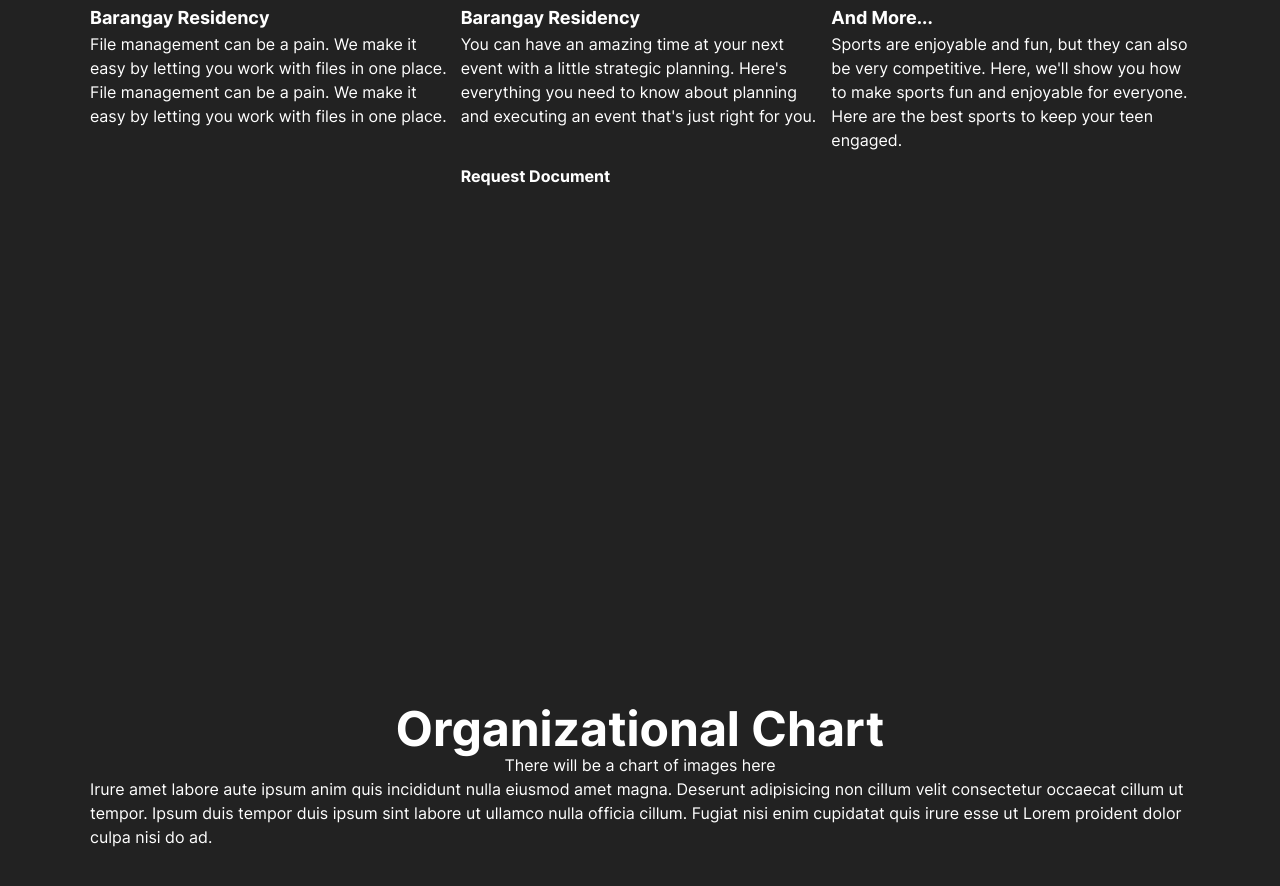
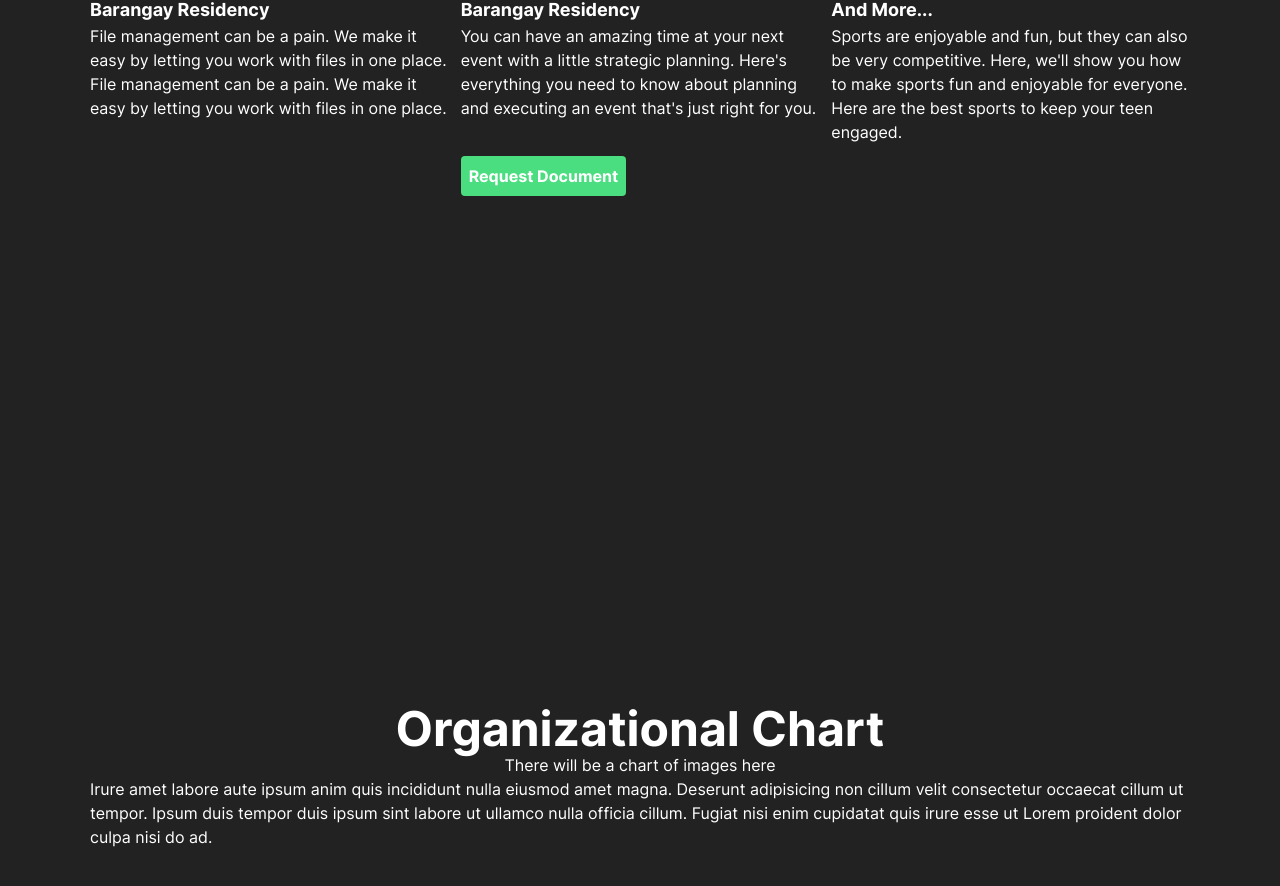
Before and after one commit to SejiMe/profiling-offline, a Next.js app in the folder Client/: page / in a window 1280 px wide. Shown: the part 2183-3069 px from the top of the page. Built offline with nearby package versions, Linux system fonts and the light colour scheme; no server answers.

Commit message:
build: style of container and button

```diff
--- a/Client/src/components/Button.jsx
+++ b/Client/src/components/Button.jsx
@@ -5,7 +5,7 @@ export default function Button({ children, className = '', ...rest }) {
     <button
       {...rest}
       className={clsx(
-        'inline-flex items-center font-bold hover:text-primary-500 animated-underline',
+        'rounded p-2 text-center font-bold hover:text-primary-500 bg-green-400 animated-underline',
         className
       )}
     >
--- a/Client/src/components/layouts/Container.jsx
+++ b/Client/src/components/layouts/Container.jsx
@@ -25,7 +25,7 @@ function DefaultView({ children }) {
 function ResidentView({ children }) {
   return (
     <main className='bg-green-100 px-8 py-8 h-screen w-min-full'>
-      <div className=' bg-slate-50 flex flex-col items-center min-w-fill min-h-full justify-center rounded-lg  p-4'>
+      <div className=' bg-slate-100 flex flex-col min-w-fill min-h-full rounded-lg  p-4'>
         {children}
       </div>
     </main>
```
